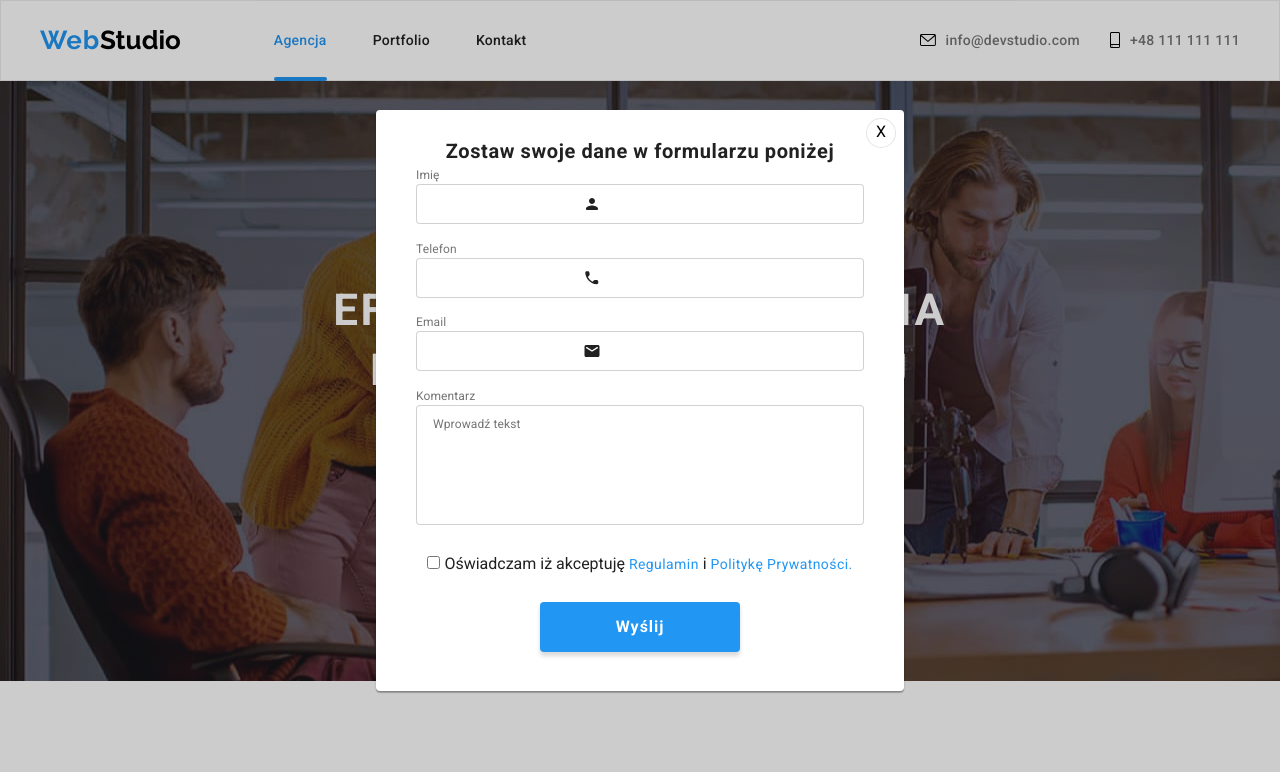
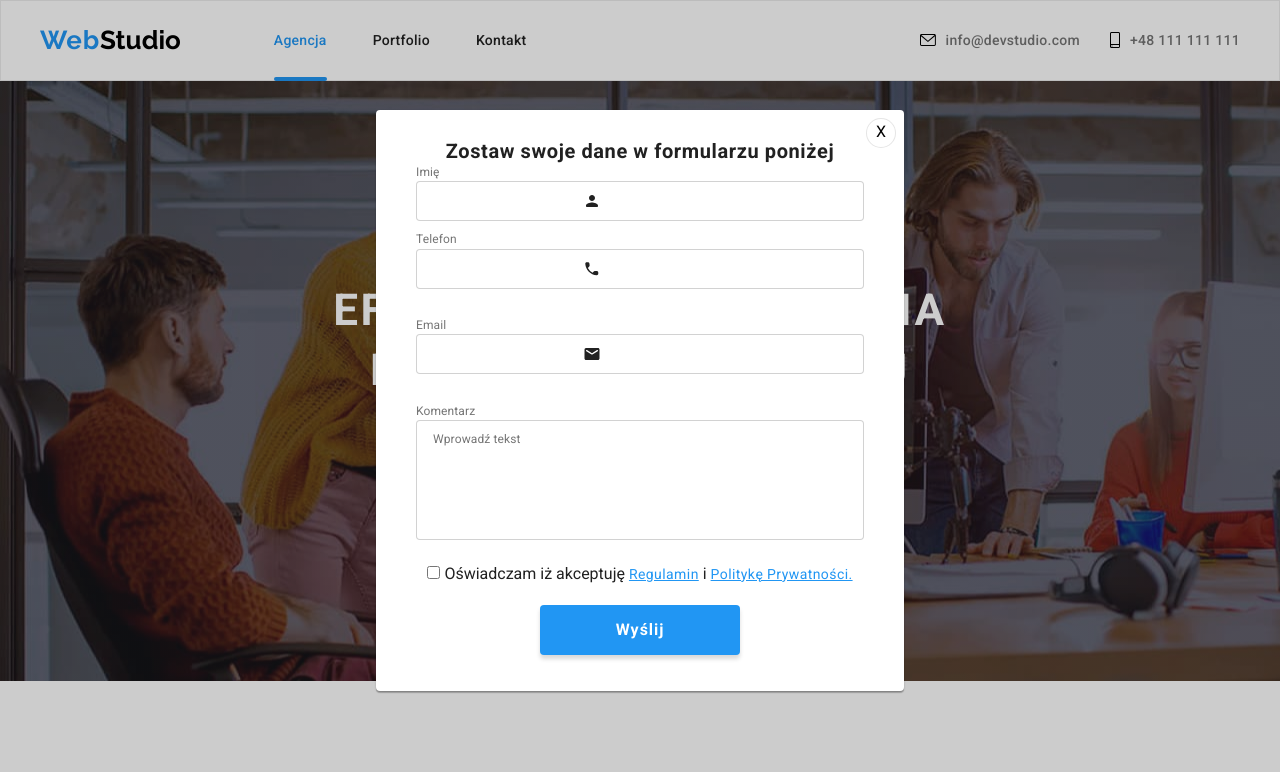
Before and after one commit to RadekKisiela/goit-markup-hw-07, a plain HTML site: page index.html in a window 1280 px wide. Both pictures are taken after a click on the button "Zamów usługę". Shown: the top 772 px of the page. Drawn offline with Linux system fonts and the light colour scheme.

Commit message:
aaaaaaaaaaaaaa

```diff
--- a/index.html
+++ b/index.html
@@ -343,14 +343,14 @@
             </label>
           </li>
           <li>
-            <label>
+            <label class="modal__label">
               <p class="modal__paragraph">Email</p>
-
-              <input class="modal__field" type="email" name="email" />
-              <svg class="modal__icons" width="18px" height="18px">
-                <use href="./images/icons.svg#icon-email-black-18dp-1"></use>
-              </svg>
-
+              <div class="modal__icons-container">
+                <input class="modal__field" type="email" name="email" />
+                <svg class="modal__icons" width="18px" height="18px">
+                  <use href="./images/icons.svg#icon-email-black-18dp-1"></use>
+                </svg>
+              </div>
             </label>
           </li>
           <li>
@@ -364,8 +364,8 @@
             <input class="modal__form-checkbox" type="checkbox" name="regulations and privacy policy">
 
             <label>
-              Oświadczam iż akceptuję <span class="modal__text">Regulamin</span> i <span class="modal__text">Politykę
-                Prywatności.</span>
+              Oświadczam iż akceptuję <a class="modal__link" href="">Regulamin</a> i <a class="modal__link"
+                href="">Politykę Prywatności.</a>
             </label>
           </li>
           <li>
--- a/saas/components/_modal.scss
+++ b/saas/components/_modal.scss
@@ -70,11 +70,12 @@
     letter-spacing: 0.03em;
     text-align: center;
   }
-  &__text {
+  &__link {
     font-size: 14px;
     font-weight: 400;
     line-height: 1.71;
     letter-spacing: 0.03em;
+    text-decoration: underline;
     color: rgba(33, 150, 243, 1);
   }
   &__button {
@@ -103,6 +104,10 @@
     margin-left: 12px;
     left: 571px;
     fill: #212121;
+    &-container {
+      width: 448px;
+      height: 40px;
+    }
   }
   &__field {
     position: relative;
@@ -135,4 +140,10 @@
     display: none;
     visibility: hidden;
   }
+
+  &__label {
+    margin-left: 40px;
+    margin-bottom: 10px;
+    margin-right: 40px;
+  }
 }
```
Also changed, not shown: css/main.min.css, 1 other file.
